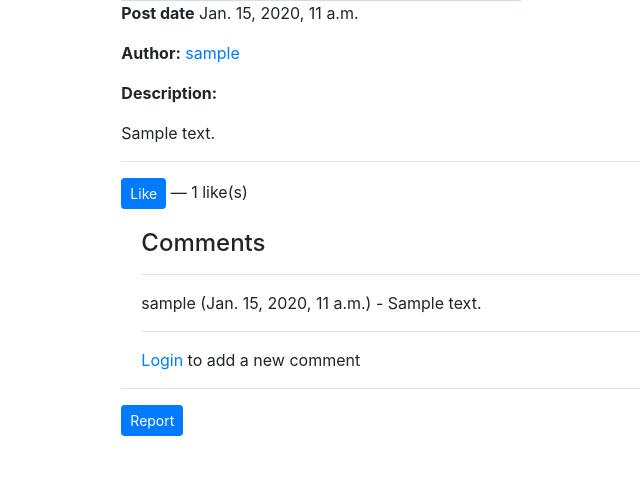
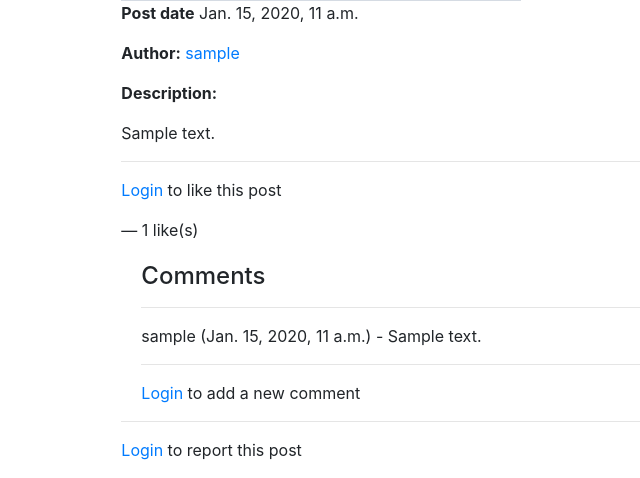
Before and after one commit to redjonzaci/rzblog, a Django app: page /blog/post/1 in a window 1280 px wide. Shown: the part 379-857 px from the top of the page, without its empty margins (107-747 px from the left). Before the commit the page ends 815 px from the top, so only its background shows below. Run offline with Django 3.2, Linux system fonts and the light colour scheme; tables that the repository leaves empty hold one stand-in row (values such as "Sample post"); grey boxes marked "Sample" are stand-in pictures.

Commit message:
Limited post likes and reports to logged-in users

```diff
--- a/blog/templates/blog/post_detail.html
+++ b/blog/templates/blog/post_detail.html
@@ -23,10 +23,15 @@
   <hr>
   <form action="{% url 'like_post' post.pk %}" method="post">
     {% csrf_token %}
+    {% if user.is_authenticated %}
     <button type="submit", name="post_id",
       value="{{ post.id }}", class="btn btn-primary btn-sm">Like</button>
+    {% else %}
+      <p><a href="{% url 'login'%}?next={{request.path}}">Login</a> to like this post</p>
+    {% endif %}
       — {{ total_likes }} like(s)
   </form>
+
 
   <div style="margin-left:20px;margin-top:20px">
     <h4>Comments</h4>
@@ -53,7 +58,11 @@
   <hr>
   <form action="{% url 'report_post' post.pk %}" method="post">
     {% csrf_token %}
+    {% if user.is_authenticated %}
     <button type="submit", name="report_id",
       value="{{ post.id }}", class="btn btn-primary btn-sm">Report</button>
+    {% else %}
+      <p><a href="{% url 'login'%}?next={{request.path}}">Login</a> to report this post</p>
+    {% endif %}
   </form>
 {% endblock %}
```
Also changed, not shown: blog/migrations/0009_auto_20210205_1727.py (added).
